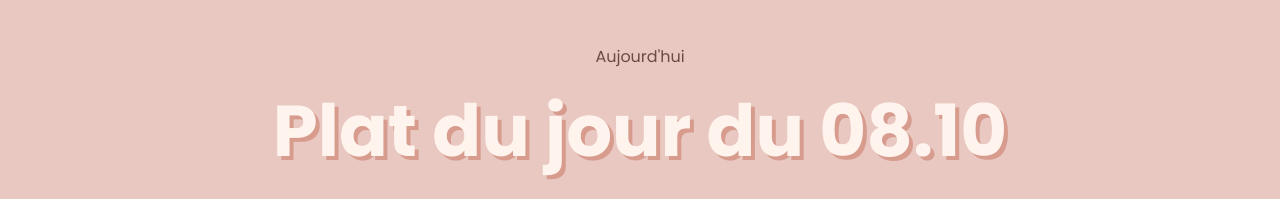
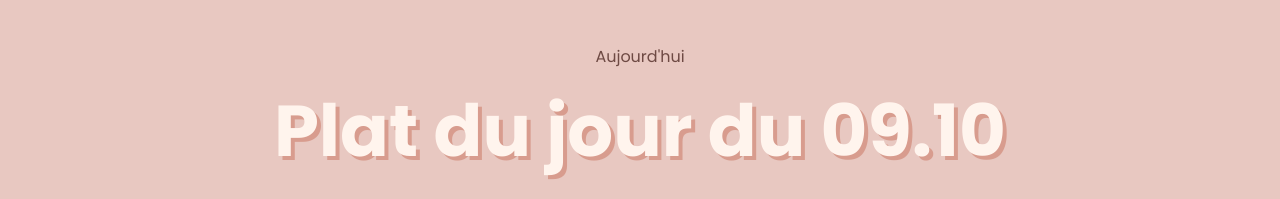
Before and after one commit to yelianying1116/cheriz-boutique, a website: page index.html in a window 1280 px wide. Shown: the part 826-1025 px from the top of the page. Drawn offline with Linux system fonts and the light colour scheme.

Commit message:
Update index.html

```diff
--- a/index.html
+++ b/index.html
@@ -197,7 +197,7 @@ PLAT DU JOUR
 
             <h2 class="section-title">
 
-                Plat du jour du 08.10
+                Plat du jour du 09.10
 
             </h2>
 
```
